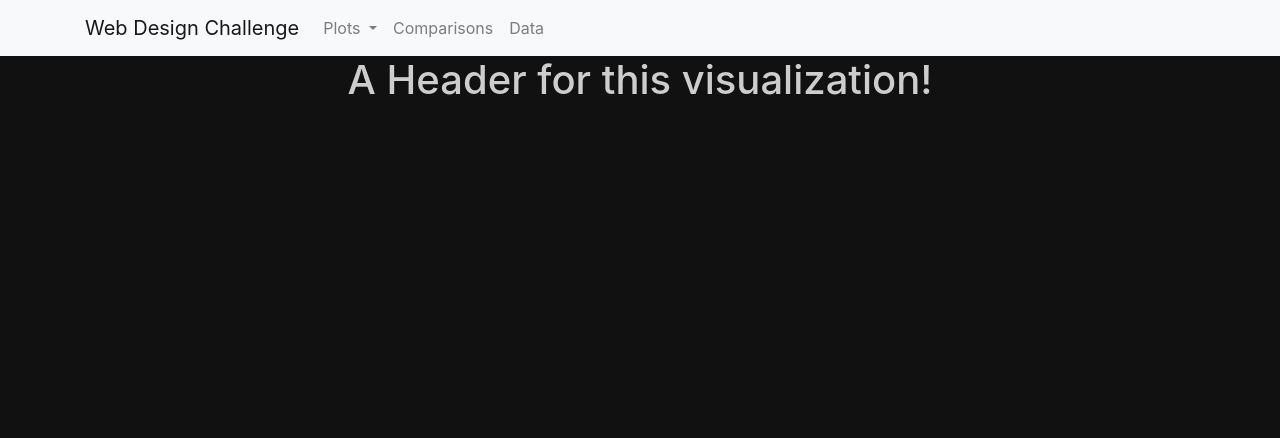
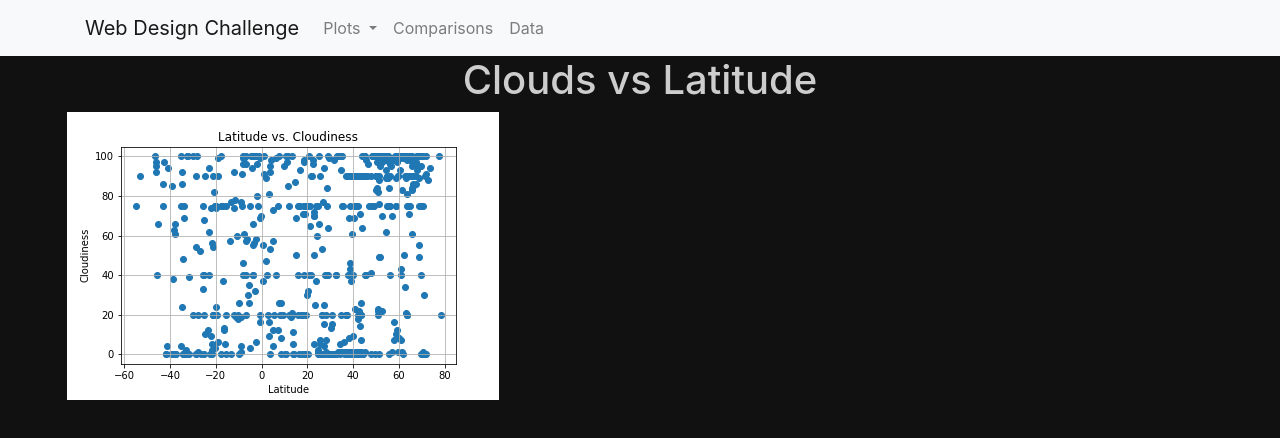
Before and after one commit to blackdenarius307/Web-Design-Challenge, a plain HTML site: page Visualization One.html in a window 1280 px wide. Drawn offline with nearby package versions, Linux system fonts and the light colour scheme.

Commit message:
Slow going

```diff
--- a/Visualization One.html
+++ b/Visualization One.html
@@ -52,11 +52,22 @@
         <div class = "row">
             <div class ="col-md-12">
                 <h1>
-                    A Header for this visualization!
+                    Clouds vs Latitude
                 </h1>
             </div>
         </div>
     </div>
+    <div class= "row">
+        <div class = "row">
+             <!--Blank Space-->
+             <div class="col-md-2 col-sm-4"></div>
+            <!--Image-->
+            <div class= "col-md-10 col-sm-4>
+                <a target="_blank" href="Resources/Cloudiness_vs_Lat.png"><img src="Resources/Cloudiness_vs_Lat.png" alt="Clouds vs Lat">
+            </div>
+        </div>
+    </div>
+
     <script src="https://code.jquery.com/jquery-3.3.1.slim.min.js" integrity="sha384-q8i/X+965DzO0rT7abK41JStQIAqVgRVzpbzo5smXKp4YfRvH+8abtTE1Pi6jizo" crossorigin="anonymous"></script>
     <script src="https://cdnjs.cloudflare.com/ajax/libs/popper.js/1.14.7/umd/popper.min.js" integrity="sha384-UO2eT0CpHqdSJQ6hJty5KVphtPhzWj9WO1clHTMGa3JDZwrnQq4sF86dIHNDz0W1" crossorigin="anonymous"></script>
     <script src="https://stackpath.bootstrapcdn.com/bootstrap/4.3.1/js/bootstrap.min.js" integrity="sha384-JjSmVgyd0p3pXB1rRibZUAYoIIy6OrQ6VrjIEaFf/nJGzIxFDsf4x0xIM+B07jRM" crossorigin="anonymous"></script>
```
